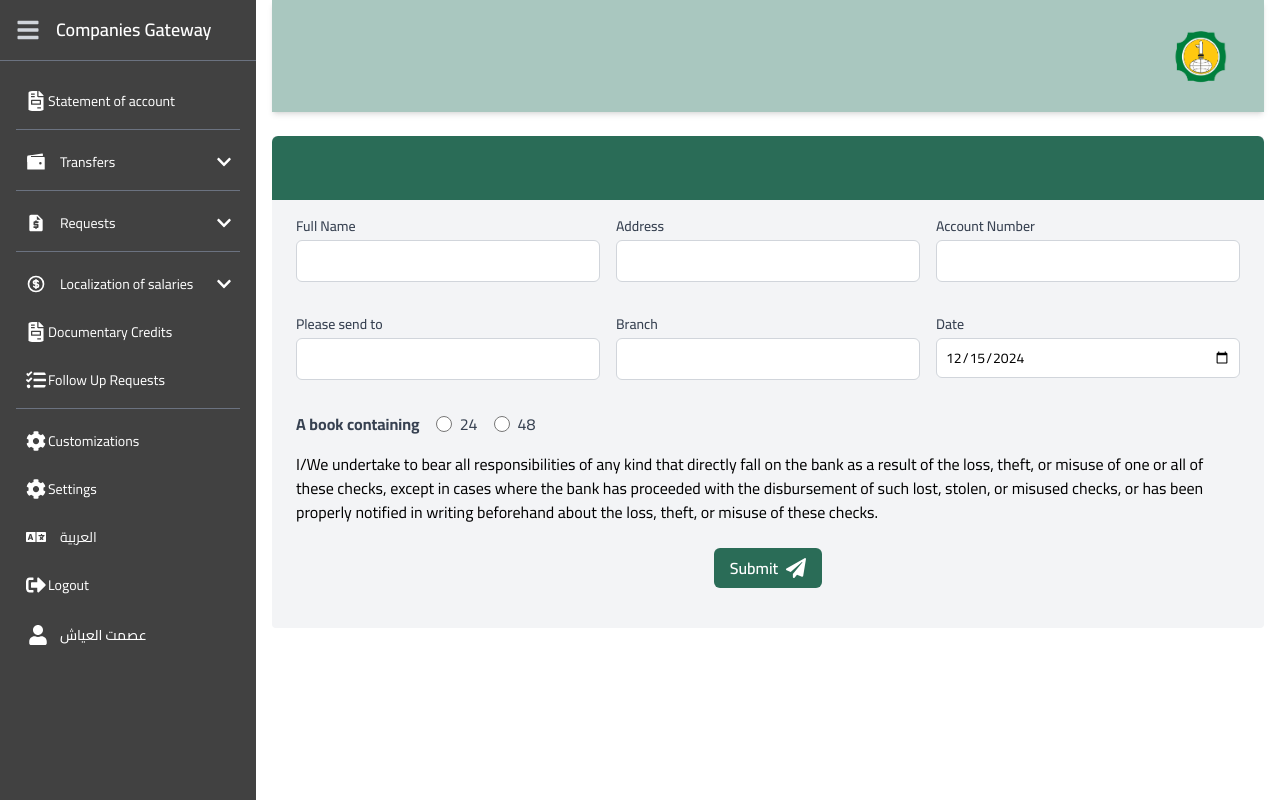
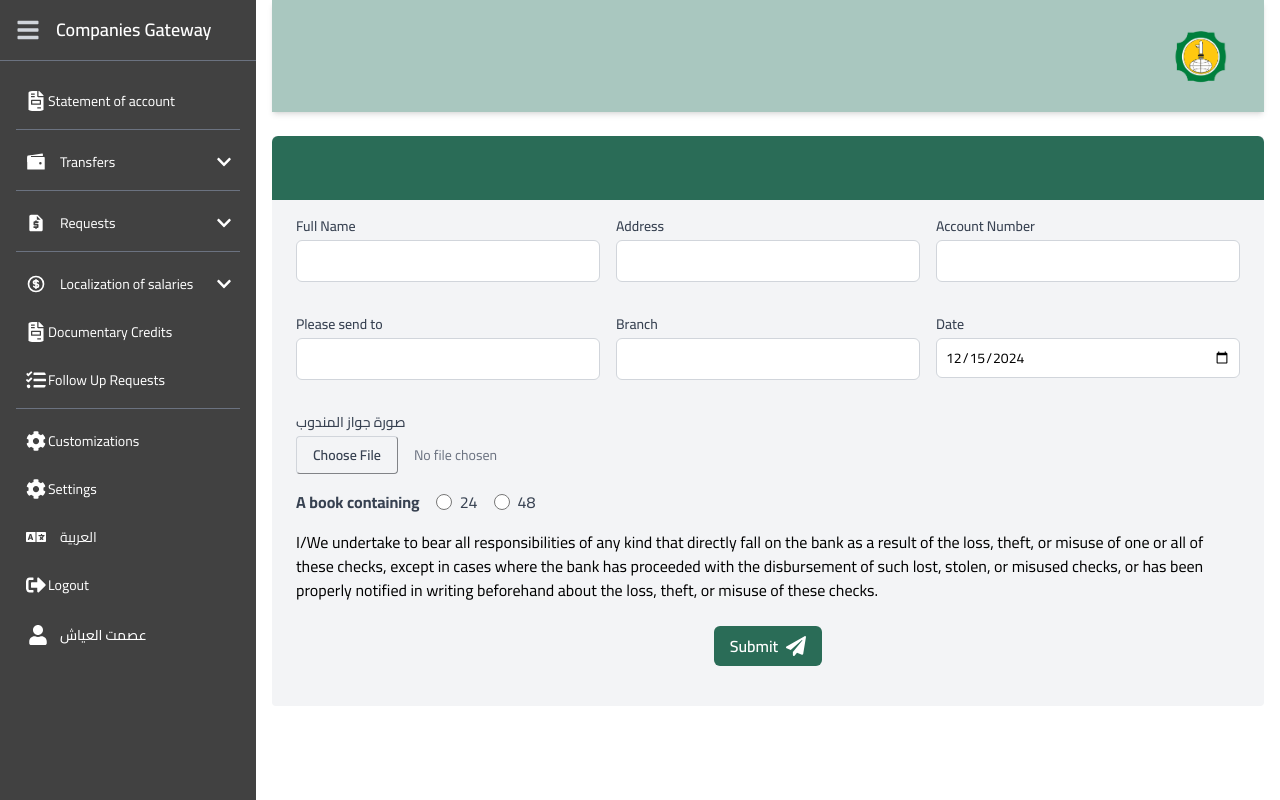
Before and after one commit to repos-evoly/compgateway2, a Next.js app: page /en/checkbook in a window 1280 px wide. Built offline with nearby package versions, Linux system fonts and the light colour scheme.

Commit message:
fixing bugs

```diff
--- a/app/[locale]/checkbook/page.tsx
+++ b/app/[locale]/checkbook/page.tsx
@@ -98,6 +98,23 @@ const Page = () => {
             ))}
           </div>
 
+          {/* File Upload Input */}
+          <div className="mt-4">
+            <label
+              htmlFor="representativePassport"
+              className="block text-sm font-medium text-gray-700"
+            >
+              صورة جواز المندوب
+            </label>
+            <input
+              id="representativePassport"
+              name="representativePassport"
+              type="file"
+              accept=".jpg,.jpeg,.png,.pdf"
+              className="mt-1 block w-full text-sm text-gray-500 file:mr-4 file:py-2 file:px-4 file:rounded file:border file:border-gray-300 file:text-sm file:font-semibold file:bg-gray-100 file:text-gray-700"
+            />
+          </div>
+
           {/* Book Containing (Radio Buttons) */}
           <div className="mt-4">
             <RadiobuttonWrapper
--- a/messages/ar.json
+++ b/messages/ar.json
@@ -163,7 +163,7 @@
       "name":"الاسم بالكامل",
       "address":"العنوان",
       "accNum":"حساب رقم",
-      "sendTo":"الرجاء أن ترسلو ل",
+      "sendTo":" المندوب",
       "book":"دفترا يحتوي على",
       "checkbox":"ضع علامة",
       "checks":"صكوك",
```
